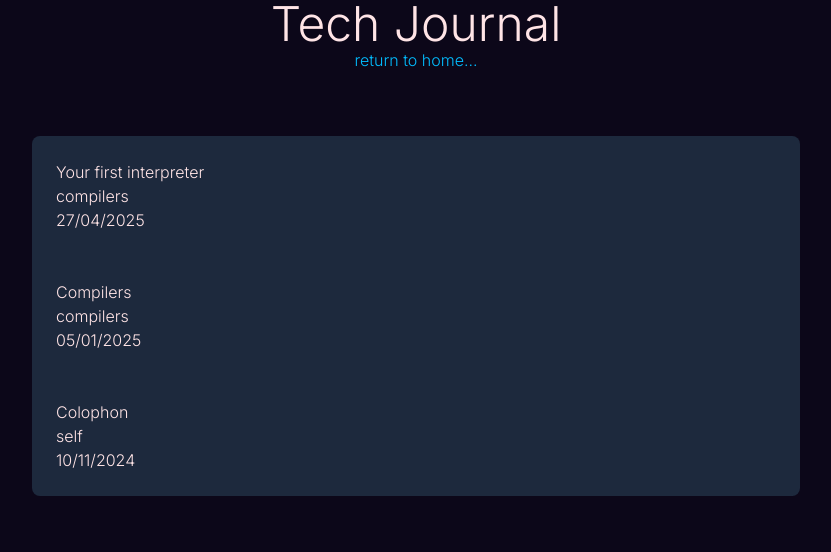
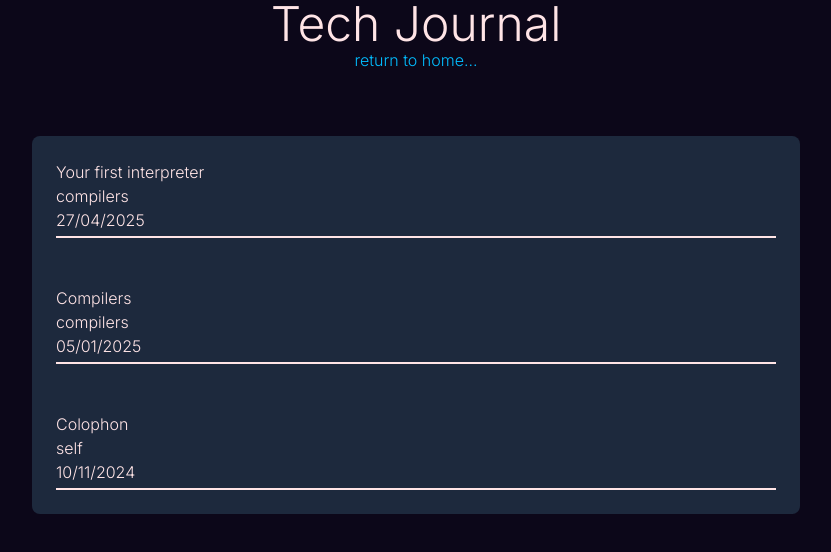
Before and after one commit to Poitew/E-portfolio, a React (Vite) app: page /posts in a window 1280 px wide. Shown: the top 552 px of the page, without its empty margins (224-1055 px from the left). Built offline with nearby package versions, Linux system fonts and the light colour scheme.

Commit message:
fix: component not using props, wrong CSS style

```diff
--- a/src/components/app/Home.tsx
+++ b/src/components/app/Home.tsx
@@ -63,7 +63,7 @@ function Home() {
             <div className="flex flex-col md:flex-row gap-x-10 gap-y-10 mt-10 pb-16">
                 <Button
                     label="Projects"
-                    route="#projects"
+                    route="#projects-section"
                 />
 
                 <Button
@@ -94,7 +94,7 @@ function Cursor() {
 function Button({label, route}: LinkProps) {
     return(
         <div className="w-48 h-12 rounded-xl bg-gray-900 border-zinc-700 border-1 hover:rotate-2 hover:scale-105 transition-all">
-            <Link className="w-full h-full flex items-center justify-center" to="#projects-section" >Projects</Link>
+            <Link className="w-full h-full flex items-center justify-center" to={route} >{label}</Link>
         </div>
     );
 }
--- a/src/components/blog/posts/posts.tsx
+++ b/src/components/blog/posts/posts.tsx
@@ -38,7 +38,7 @@ interface BlogCardProps {
 
 function BlogCard(props: BlogCardProps){
     return(
-        <Link className="w-fit gap-y-0.1" to={props.to} >
+        <Link className="gap-y-0.1 cursor-pointer border-b-2 pb-1" to={props.to} >
             <h2>{props.title}</h2>
             <p>{props.topic}</p>
             <p>{props.date}</p>
```
